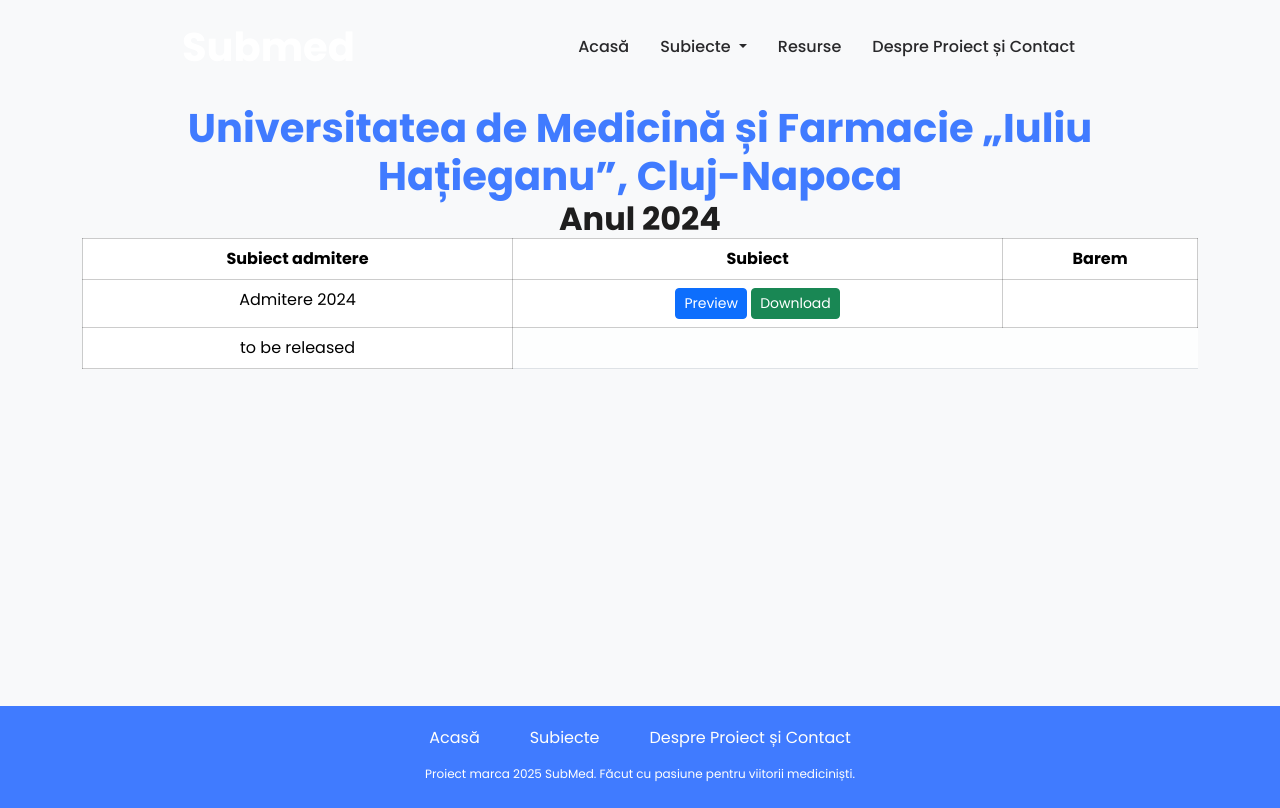
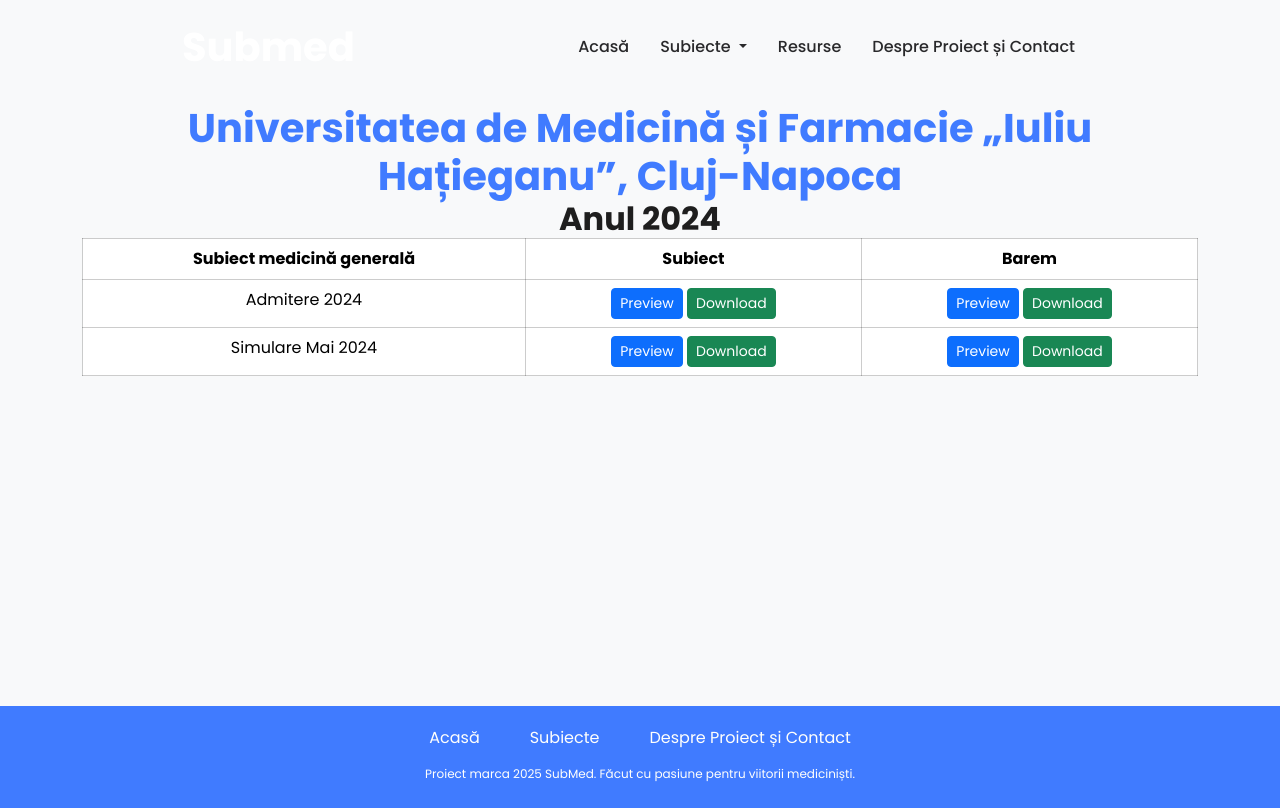
Before and after one commit to mrpaulescu/mrpaulescu.github.io, a plain HTML site: page cluj.html in a window 1280 px wide. Drawn offline with nearby package versions, Linux system fonts and the light colour scheme.

Commit message:
added sim mai

```diff
--- a/cluj.html
+++ b/cluj.html
@@ -112,7 +112,7 @@
             <table class="table table-bordered mx-auto">
                 <thead>
                     <tr>
-                        <th>Subiect admitere</th>
+                        <th>Subiect medicină generală</th>
                         <th>Subiect</th>
                         <th>Barem</th>
                     </tr>
@@ -129,33 +129,33 @@
                 </a>
             </td>
             <td>
-              <!--  <a href="path/to/barem_admitere2024.pdf" class="btn btn-primary btn-sm" target="_blank">
+               <a href="assets\files\BaremAdmitere2024var1.pdf" class="btn btn-primary btn-sm" target="_blank">
                     <i class="fas fa-eye"></i> Preview
                 </a>
-                  <a href="path/to/barem_admitere2024.pdf" class="btn btn-success btn-sm" download>
+                  <a href="assets\files\BaremAdmitere2024var1.pdf" class="btn btn-success btn-sm" download>
                     <i class="fas fa-download"></i> Download
-                </a>--->
+                </a>
             </td>
         </tr>
         <tr>
-            <td>to be released</td>
-          <!--  <td>
-                <a href="path/to/simulare_mai2024.pdf" class="btn btn-primary btn-sm" target="_blank">
+            <td>Simulare Mai 2024</td>
+            <td>
+                <a href="assets\files\ClujSIMULAREMai2024.pdf" class="btn btn-primary btn-sm" target="_blank">
                     <i class="fas fa-eye"></i> Preview
                 </a>
-                <a href="path/to/simulare_mai2024.pdf" class="btn btn-success btn-sm" download>
+                <a href="assets\files\ClujSIMULAREMai2024.pdf" class="btn btn-success btn-sm" download>
                     <i class="fas fa-download"></i> Download
                 </a>
             </td>
            <td>
-                <a href="path/to/barem_simulare_mai2024.pdf" class="btn btn-primary btn-sm" target="_blank">
+                <a href="assets\files\BaremCluj2024MaiSimularevVar2.pdf" class="btn btn-primary btn-sm" target="_blank">
                     <i class="fas fa-eye"></i> Preview
                 </a>
-                <a href="path/to/barem_simulare_mai2024.pdf" class="btn btn-success btn-sm" download>
+                <a href="assets\files\BaremCluj2024MaiSimularevVar2.pdf" class="btn btn-success btn-sm" download>
                     <i class="fas fa-download"></i> Download
                 </a>
             </td>
-        </tr>
+        </tr> <!---
         <td>urmează</td>
                         <td>
                             <a href="path/to/simulare_mai2024.pdf" class="btn btn-primary btn-sm" target="_blank">
```
Also changed, not shown: 3 other files. Lines whose indentation alone changed are shown as unchanged.
